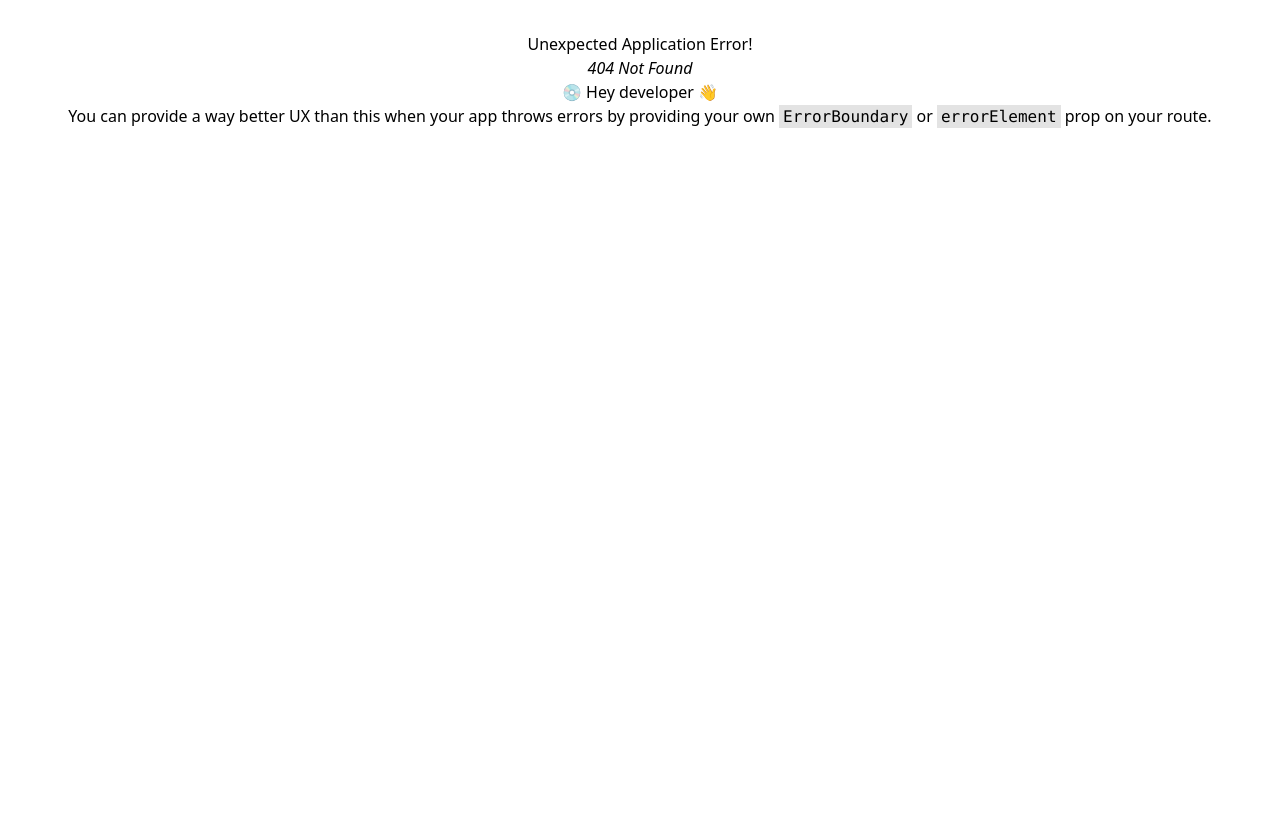
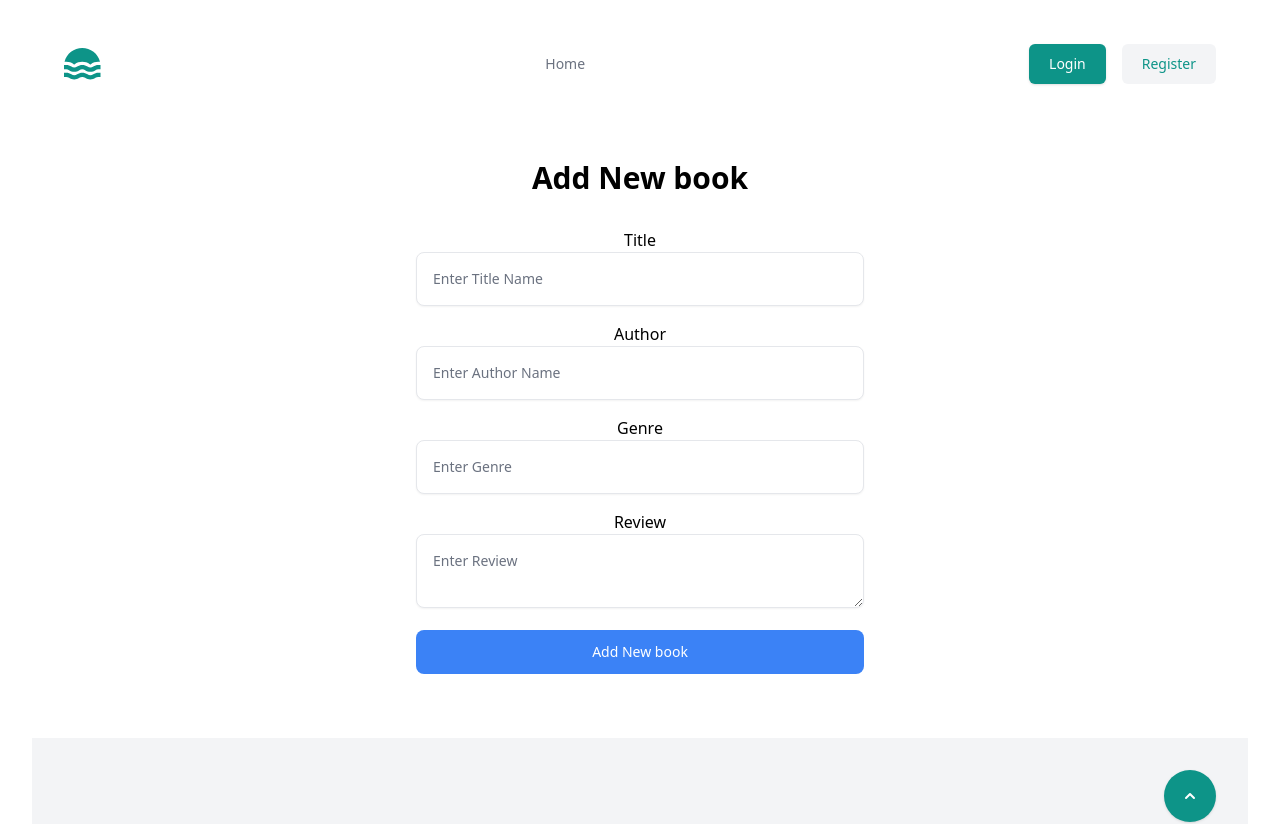
Before and after one commit to AlifSakib/book-lab-client, a React (Vite) app: page /add-new-book in a window 1280 px wide. Before the commit this address had no page. Shown: the top 824 px of the page. Before the commit the page ends 800 px from the top, so only its background shows below. Built offline with nearby package versions, Linux system fonts and the light colour scheme.

Commit message:
add new book

```diff
--- a/src/components/home/all-books.tsx
+++ b/src/components/home/all-books.tsx
@@ -1,9 +1,14 @@
+/* eslint-disable @typescript-eslint/no-unsafe-call */
+/* eslint-disable @typescript-eslint/no-unsafe-member-access */
+/* eslint-disable @typescript-eslint/no-unsafe-assignment */
+import { Key, useState } from "react";
 import { Link } from "react-router-dom";
 import { useGetAllBooksQuery } from "../../redux/features/book/book-api";
 
 const AllBooks = () => {
+  const [searchText, setSearchText] = useState("");
   const { data, isLoading, isError, isFetching } =
-    useGetAllBooksQuery(undefined);
+    useGetAllBooksQuery(searchText);
 
   return (
     <div className="px-4 py-16 mx-auto sm:max-w-xl md:max-w-full lg:max-w-screen-2xl md:px-24 lg:px-8 lg:py-20">
@@ -34,16 +39,17 @@
         </div>
         <form className="flex flex-col items-center lg:w-1/2 mb-4 md:flex-row ">
           <input
-            placeholder="Email"
+            onChange={(e) => setSearchText(e.target.value)}
+            placeholder="Search for a book"
             type="text"
             className="flex-grow w-full h-12 px-4 mb-3 transition duration-200 bg-white border border-gray-300 rounded shadow-sm appearance-none md:mr-2 md:mb-0 focus:border-deep-purple-accent-400 focus:outline-none focus:shadow-outline"
           />
-          <button
+          {/* <button
             type="submit"
             className="inline-flex items-center justify-center w-full h-12 px-6 font-medium tracking-wide text-white transition duration-200 rounded shadow-md md:w-auto bg-purple-400 hover:bg-purple-700 focus:shadow-outline focus:outline-none"
           >
-            Subscribe
-          </button>
+            Search
+          </button> */}
         </form>
       </div>
       <div className="grid gap-8 row-gap-5 mb-8 grid-cols-2 lg:grid-cols-4 lg:row-gap-8">
@@ -53,21 +59,20 @@
           <div>Error</div>
         ) : (
           <>
-            {data.data.data.map((book, i) => (
-              <Link to={"/"}>
-                <div key={i}>
+            {data.data.data.map((book: any, i: Key | null | undefined) => (
+              <Link key={i} to={"/home"}>
+                <div>
                   <img
                     className="object-cover w-full h-56 mb-6 rounded shadow-lg md:h-64 xl:h-80"
                     src="https://images.pexels.com/photos/3184291/pexels-photo-3184291.jpeg?auto=compress&amp;cs=tinysrgb&amp;dpr=2&amp;h=750&amp;w=1260"
                     alt=""
                   />
                   <p className="mb-2 text-xl font-bold leading-none sm:text-2xl">
-                    Galaxies Orion
+                    {book.title}
                   </p>
-                  <p className="text-gray-700">
-                    Sed ut perspiciatis unde omnis iste natus error sit
-                    voluptatem accusantium.
-                  </p>
+                  <p className="text-gray-700">{book.author}</p>
+                  <p className="text-gray-700">{book.genre}</p>
+                  <p className="text-gray-700">{book.publicationDate}</p>
                 </div>
               </Link>
             ))}
--- a/src/components/shared/navbar/nabvar.tsx
+++ b/src/components/shared/navbar/nabvar.tsx
@@ -47,50 +47,16 @@
                   </Link>
                 </li>
 
-                <li>
-                  <a
-                    className="text-gray-500 transition hover:text-gray-500/75"
-                    href="/"
-                  >
-                    Careers
-                  </a>
-                </li>
-
-                <li>
-                  <a
-                    className="text-gray-500 transition hover:text-gray-500/75"
-                    href="/"
-                  >
-                    History
-                  </a>
-                </li>
-
-                <li>
-                  <a
-                    className="text-gray-500 transition hover:text-gray-500/75"
-                    href="/"
-                  >
-                    Services
-                  </a>
-                </li>
-
-                <li>
-                  <a
-                    className="text-gray-500 transition hover:text-gray-500/75"
-                    href="/"
-                  >
-                    Projects
-                  </a>
-                </li>
-
-                <li>
-                  <a
-                    className="text-gray-500 transition hover:text-gray-500/75"
-                    href="/"
-                  >
-                    Blog
-                  </a>
-                </li>
+                {isAuth && (
+                  <li>
+                    <Link
+                      className="text-gray-500 transition hover:text-gray-500/75"
+                      to="/add-new-book"
+                    >
+                      Add New Bok
+                    </Link>
+                  </li>
+                )}
               </ul>
             </nav>
           </div>
--- /dev/null
+++ b/src/pages/add-new-book/add-new-book.tsx
@@ -0,0 +1,77 @@
+const AddNewBook = () => {
+  return (
+    <div>
+      <div className="mx-auto max-w-screen-xl px-4 py-16 sm:px-6 lg:px-8">
+        <div className="mx-auto max-w-lg text-center">
+          <h1 className="text-2xl font-bold sm:text-3xl">Add New book</h1>
+        </div>
+
+        <form action="" className="mx-auto mb-0 mt-8 max-w-md space-y-4">
+          <div>
+            <label htmlFor="email" className="">
+              Title
+            </label>
+
+            <div className="relative">
+              <input
+                type="text"
+                className="w-full rounded-lg border-gray-200 p-4 pe-12 text-sm shadow-sm"
+                placeholder="Enter Title Name"
+              />
+            </div>
+          </div>
+
+          <div>
+            <label htmlFor="password" className="">
+              Author
+            </label>
+
+            <div className="relative">
+              <input
+                type="text"
+                className="w-full rounded-lg border-gray-200 p-4 pe-12 text-sm shadow-sm"
+                placeholder="Enter Author Name"
+              />
+            </div>
+          </div>
+          <div>
+            <label htmlFor="password" className="">
+              Genre
+            </label>
+
+            <div className="relative">
+              <input
+                type="text"
+                className="w-full rounded-lg border-gray-200 p-4 pe-12 text-sm shadow-sm"
+                placeholder="Enter Genre"
+              />
+            </div>
+          </div>
+          <div>
+            <label htmlFor="password" className="">
+              Review
+            </label>
+            <div className="relative">
+              <textarea
+
+                className="w-full rounded-lg border-gray-200 p-4 pe-12 text-sm shadow-sm"
+                placeholder="Enter Review"
+              />
+            </div>
+          </div>
+
+          <div className="flex items-center justify-between">
+            <button
+              type="submit"
+              className="inline-block w-full rounded-lg bg-blue-500 px-5 py-3 text-sm font-medium text-white"
+            >
+              Add New book
+            </button>
+          </div>
+        </form>
+      </div>
+    </div>
+  );
+};
+
+export default AddNewBook;
--- a/src/redux/features/book/book-api.ts
+++ b/src/redux/features/book/book-api.ts
@@ -1,9 +1,10 @@
+/* eslint-disable @typescript-eslint/restrict-template-expressions */
 import { api } from "../../api/api-slice";
 
 const bookApi = api.injectEndpoints({
   endpoints: (builder) => ({
     getAllBooks: builder.query({
-      query: () => `/books/get-all-books`,
+      query: (searchText) => `/books/get-all-books?searchTerm=${searchText}`,
     }),
   }),
 });
```
Also changed, not shown: src/router/route.tsx (+7 -1 lines), src/redux/features/book/add-book-slice.ts (added).
